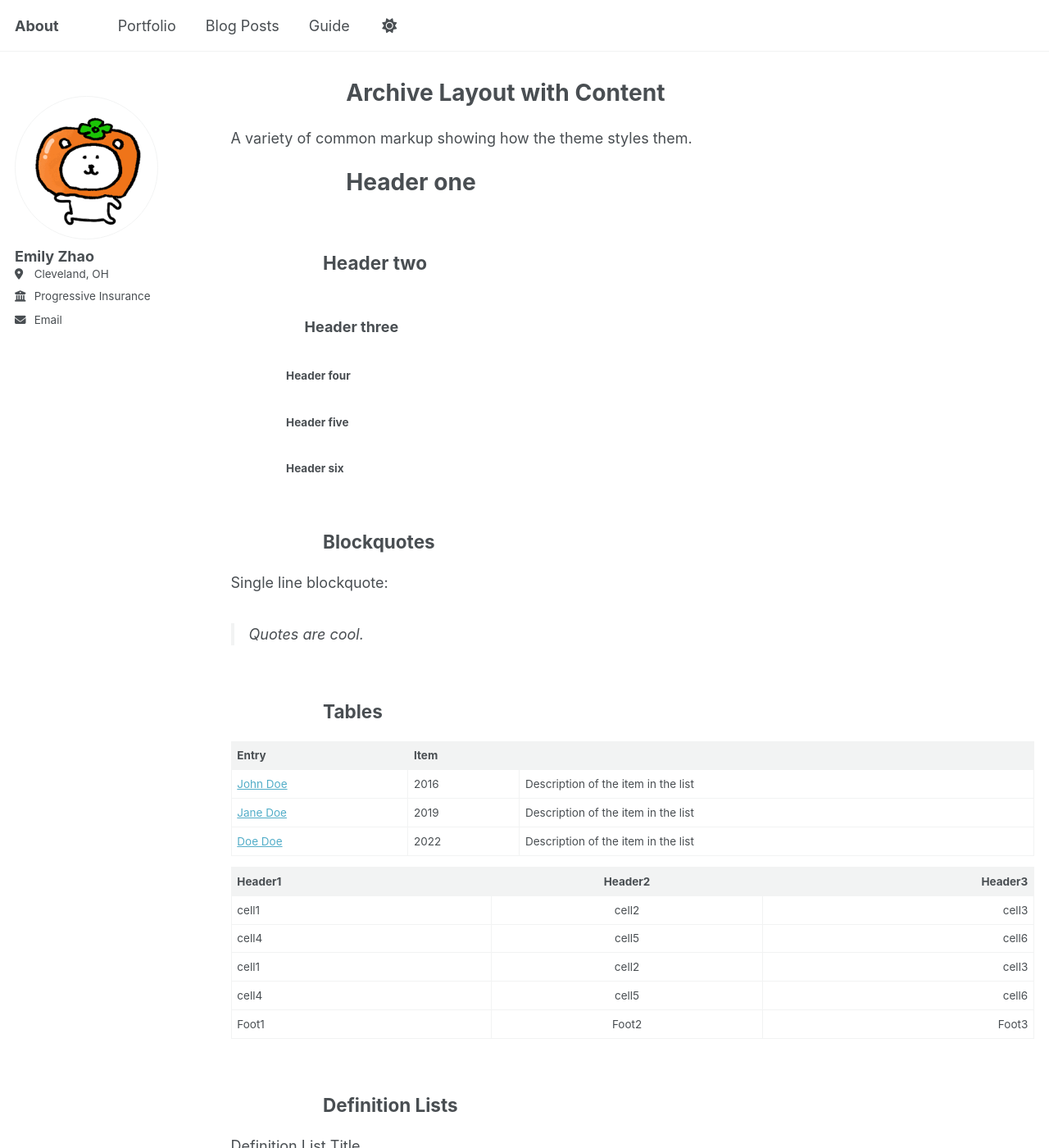
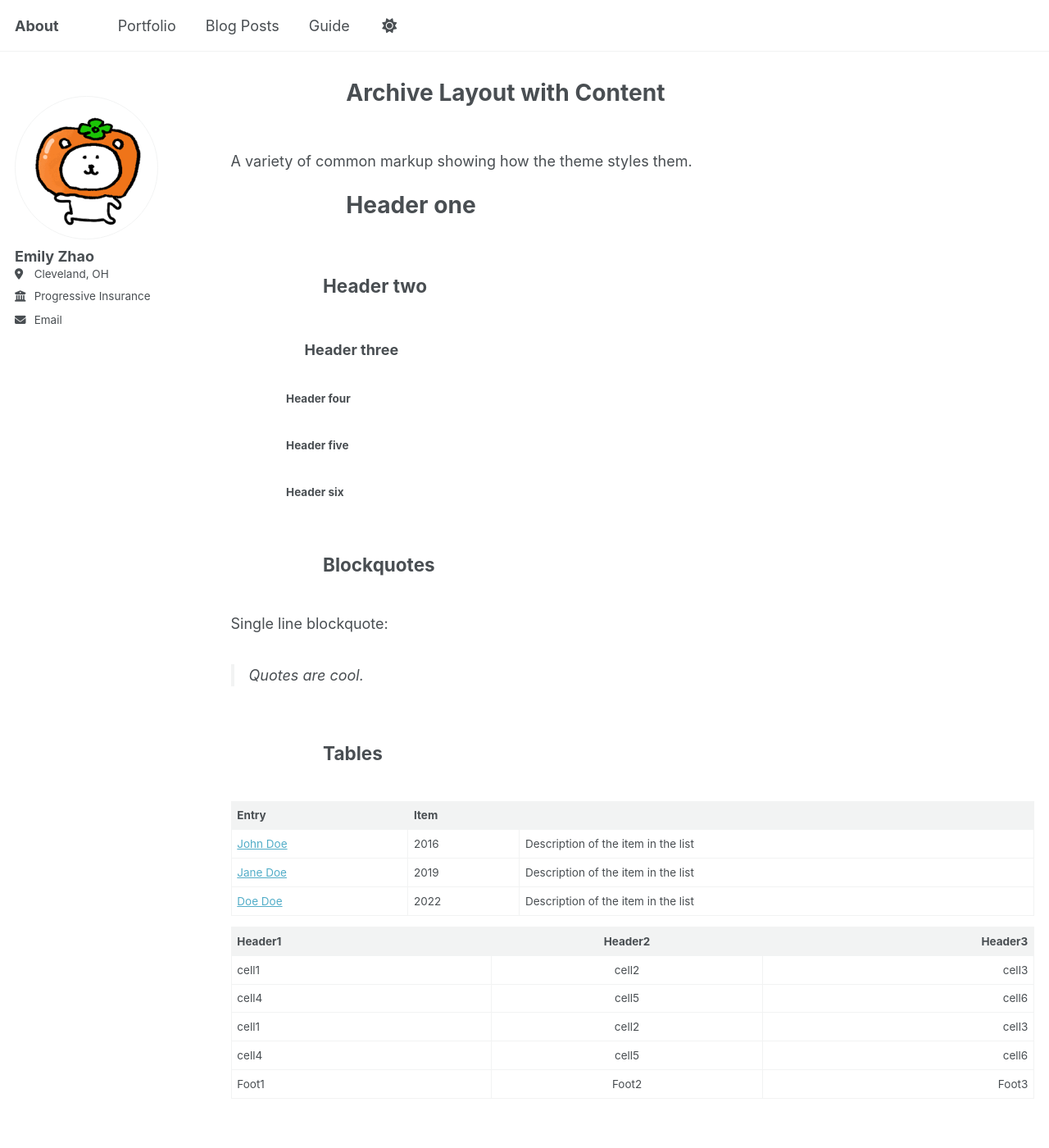
Before and after one commit to emily-zhao/emily-zhao.github.io, a Jekyll site: the page built from _pages/archive-layout-with-content.md, in a window 1280 px wide and 1400 px high. Shown: the whole window at 82% size. Built offline with Jekyll 4.4.1, drawn with Linux system fonts in a browser that asks for light colours; a script bundle is joined from its source files by our own code; library files that are not in the unit come from our copies.

Commit message:
add bottom padding

```diff
--- a/_sass/layout/_base.scss
+++ b/_sass/layout/_base.scss
@@ -25,7 +25,7 @@ body {
 }
 
 h1, h2, h3, h4, h5, h6 {
-  margin: 3em 0 1em 5em;
+  margin: 3em 0 2em 5em;
   line-height: 1.2;
   font-family: $header-font-family;
   font-weight: bold;
```
